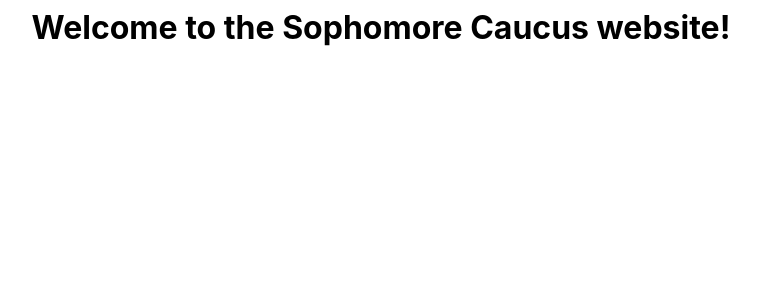
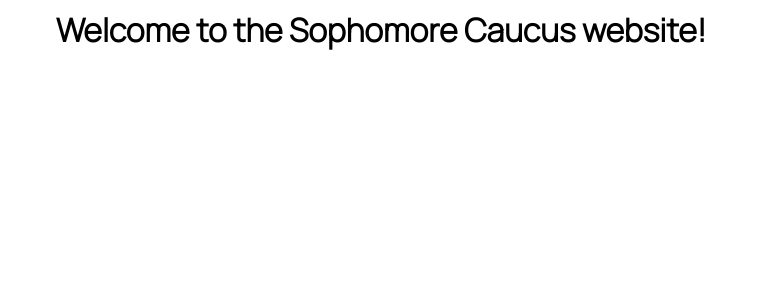
Before and after one commit to leomet07/sophomore.stuysu.org, a Next.js app: page / in a window 1280 px wide. Shown: the top 300 px of the page, without its empty margins (259-1018 px from the left). Built offline with nearby package versions, Linux system fonts and the light colour scheme.

Commit message:
Added font

```diff
--- a/styles/globals.css
+++ b/styles/globals.css
@@ -1,9 +1,18 @@
+@font-face {
+	font-family: "Manrope";
+	src: url("/fonts/Manrope/Manrope-Light.ttf") format("truetype");
+}
+
+:root {
+	--main-font: "Manrope", Arial, Helvetica, sans-serif;
+	font-family: var(--main-font);
+}
+
 html,
 body {
 	padding: 0;
 	margin: 0;
-	font-family: -apple-system, BlinkMacSystemFont, Segoe UI, Roboto, Oxygen,
-		Ubuntu, Cantarell, Fira Sans, Droid Sans, Helvetica Neue, sans-serif;
+	font-family: var(--main-font);
 }
 
 a {
```
Also changed, not shown: public/fonts/Manrope/Manrope-Light.ttf (added).
